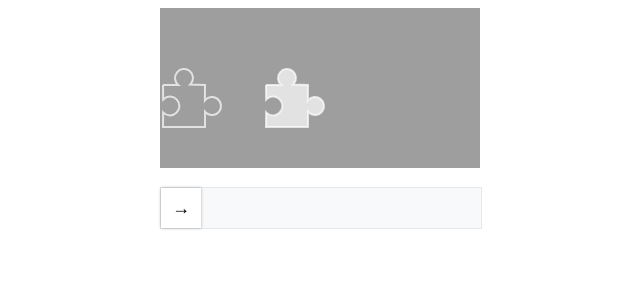
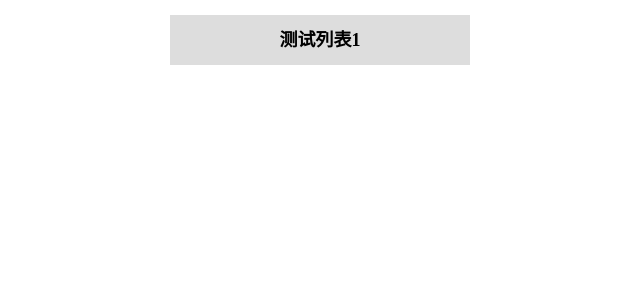
Before and after one commit to AuroraHan/MPlus, a Vue app: page / in a window 1280 px wide. Shown: the top 300 px of the page, without its empty margins (320-960 px from the left). Built offline with nearby package versions, Linux system fonts and the light colour scheme; grey boxes are pictures that could not be loaded.

Commit message:
完成下拉列表

```diff
--- a/src/App.vue
+++ b/src/App.vue
@@ -10,7 +10,8 @@
     />
   </MAvatar> -->
   <!-- <MyImg></MyImg> -->
-  <MySlider :on-success="success" :onFail="fail"></MySlider>
+  <!-- <MySlider :on-success="success" :onFail="fail"></MySlider> -->
+  <MyDropDown :option-data="dropData.dropArr" width="300px" size="18px"></MyDropDown>
 </template>
 
 <script setup lang="ts">
@@ -18,6 +19,7 @@ import { reactive, readonly } from "vue";
 import MAvatar from "@/components/avatar/MAvatar.vue";
 import MyImg from "@/myTest/lazy/MyImg.vue";
 import MySlider from "@/components/slider/MSlider.vue";
+import MyDropDown from "@/components/dropdown/MDropdown.vue"
 import { useNamespace } from "@/hooks/use-namespace";
 
 const ns = useNamespace("main");
@@ -25,6 +27,16 @@ const ns = useNamespace("main");
 const state = reactive({
   url: "https://fuss10.elemecdn.com/e/5d/4a731a90594a4af544c0c25941171jpeg.jpeg",
 });
+
+const dropData = reactive({
+  dropArr: [
+    { title: "测试列表1", id: 0 },
+    { title: "测试列表2", id: 0 },
+    { title: "测试列表3", id: 0 },
+    { title: "测试列表4", id: 0 }
+
+  ]
+})
 
 const errorHandler = (e: Event) => {
   console.log(e);
--- /dev/null
+++ b/src/components/dropdown/MDropdown.vue
@@ -0,0 +1,107 @@
+<!-- 自定义下拉列表 -->
+<template>
+    <div :class="[ns.b()]">
+        <h2 @click="onShow">{{ title }}</h2>
+        <ul :class="[ns.b('line')]" v-show="flag">
+            <li v-for="(item, index) in props.optionData" :key="index" @click="onClickItem(item)">{{ item.title }}</li>
+        </ul>
+    </div>
+    <div :class="ns.b('mask')" v-show="flag"></div>
+</template>
+
+<script setup lang='ts'>
+import { ref } from 'vue'
+import { useNamespace } from "@/hooks/use-namespace";
+const ns = useNamespace('dropdown')
+interface optionType {
+    title: string,
+    id: number
+}
+
+const props = defineProps({
+    width: {
+        type: String,
+        default: "400px"
+    },
+    size: {
+        type: String,
+        default: "16px"
+    },
+    optionData: {
+        type: Array<optionType>,
+        default: [
+            { title: "请选择数据", id: 0 }
+        ]
+    }
+})
+
+//选中
+const title = ref('')
+title.value = props.optionData[0].title
+
+//控制列表的显示与隐藏
+const flag = ref(false)
+const onShow = () => {
+    flag.value = !flag.value
+}
+
+//点击item
+const onClickItem = (e: optionType) => {
+    title.value = e.title
+    flag.value = !flag.value
+}
+
+</script>
+
+<style scoped lang='scss'>
+* {
+    list-style: none;
+}
+
+@include block(dropdown) {
+    width: v-bind(width);
+    height: 400px;
+    margin: 0 auto;
+    cursor: pointer;
+    user-select: none;
+    position: relative;
+    z-index: 15;
+
+    &>h2 {
+        width: 100%;
+        height: 50px;
+        line-height: 50px;
+        font-size: v-bind('props.size');
+        background-color: #ddd;
+        text-align: center;
+    }
+}
+
+@include block(dropdown-line) {
+    width: 100%;
+    height: auto;
+    padding-inline-start: 0;
+
+    &>li {
+        width: 100%;
+        height: 50px;
+        margin: 10px 0;
+        line-height: 50px;
+        color: black;
+        text-align: center;
+        background-color: #eee;
+        border-radius: 8px;
+    }
+}
+
+@include block(dropdown-mask) {
+    width: 100%;
+    height: 100%;
+    background-color: #000;
+    opacity: .5;
+    position: absolute;
+    top: 0;
+    left: 0;
+    z-index: 10;
+}
+</style>
```
